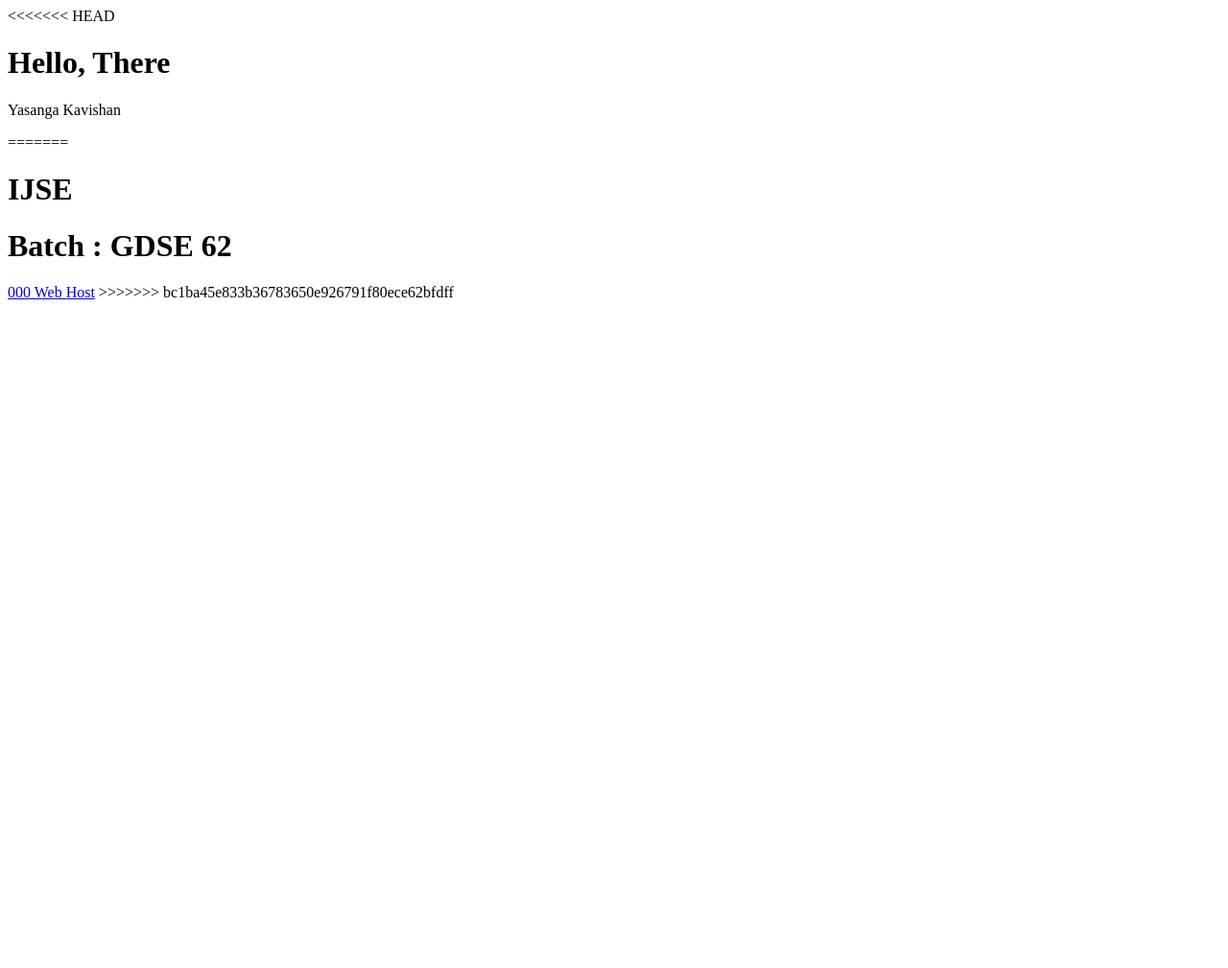
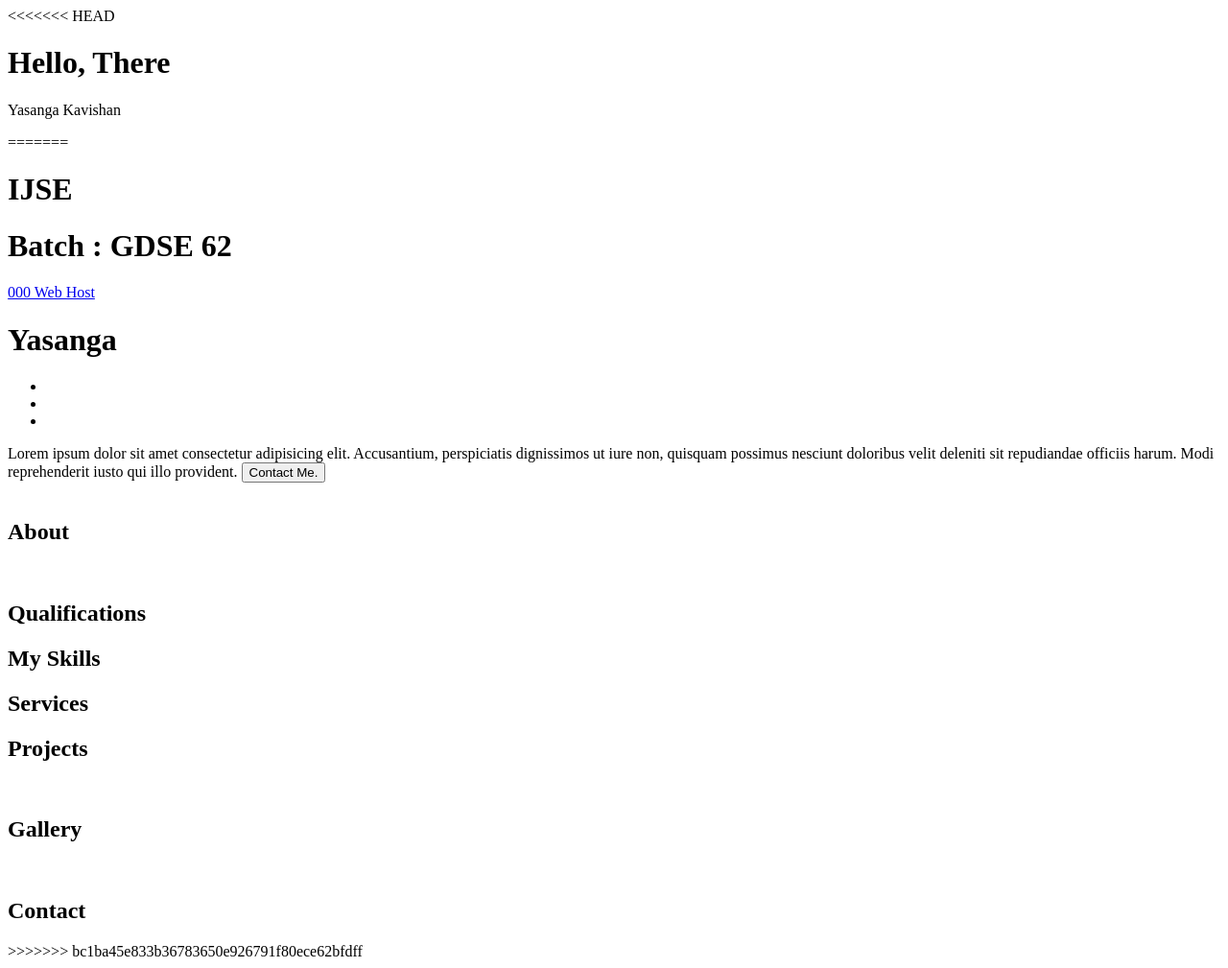
Before and after one commit to Gunawardhane/MyPortfolio, a plain HTML site: page index.html in a window 1280 px wide. Shown: the whole page at 96% size. Before the commit the page ends 800 px from the top, so only its background shows below. Drawn offline with Linux system fonts and the light colour scheme.

Commit message:
Added HTML Tags

```diff
--- a/index.html
+++ b/index.html
@@ -34,6 +34,79 @@
 </head>
 <body>
 
+<header>
+  <h1>Yasanga</h1>
+  <nav>
+    <ul>
+      <li></li>
+      <li></li>
+      <li></li>
+    </ul>
+  </nav>
+</header>
+
+<main>
+  <section>
+<article>Lorem ipsum dolor sit amet consectetur adipisicing elit. Accusantium, perspiciatis dignissimos ut iure non, quisquam possimus nesciunt doloribus velit deleniti sit repudiandae officiis harum. Modi reprehenderit iusto qui illo provident.
+
+<button>Contact Me.</button>
+</article>
+<aside><img src="" alt=""></aside>
+
+</section>
+
+<section>
+  <h1>About</h1>
+  <aside><img src="" alt=""></aside>
+  <article></article>
+</section>
+
+<section>
+  <h1>Qualifications</h1>
+  <section></section>
+</section>
+
+<section>
+  <h1>My Skills</h1>
+  <section></section>
+  <section></section>
+</section>
+
+
+<section>
+  <h1>Services</h1>
+  <section><aside></aside></section>
+  <section><aside></aside></section>
+  <section><aside></aside></section>
+</section>
+
+<section>
+  <h1>Projects</h1>
+  <section>
+    <img src="" alt="">
+    <img src="" alt="">
+  </section>
+</section>
+
+<section>
+  <h1>Gallery </h1>
+  <section><img src="" alt=""></section>
+</section>
+
+<section>
+  <h1>Contact</h1>
+  <section>
+    <address></address>
+  </section>
+  <section>
+    <aside></aside>
+  </section>
+</section>
+</main>
+
+<footer></footer>
+
+
 </body>
 </html>
 >>>>>>> bc1ba45e833b36783650e926791f80ece62bfdff
```
